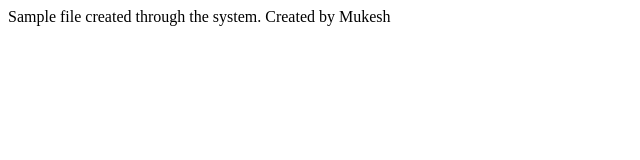
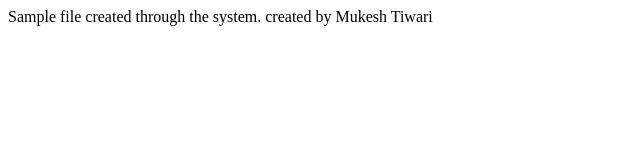
Before and after one commit to mukeshtiwari07/project2, a plain HTML site: page index.html in a window 1280 px wide. Shown: the full height of the page, 0-640 px from the left. Drawn offline with Linux system fonts and the light colour scheme.

Commit message:
update the name

```diff
--- a/index.html
+++ b/index.html
@@ -7,7 +7,6 @@
 </head>
 <body>
     Sample file created through the system.
-    Created by Mukesh
-
+    created by Mukesh Tiwari
 </body>
 </html>
```
